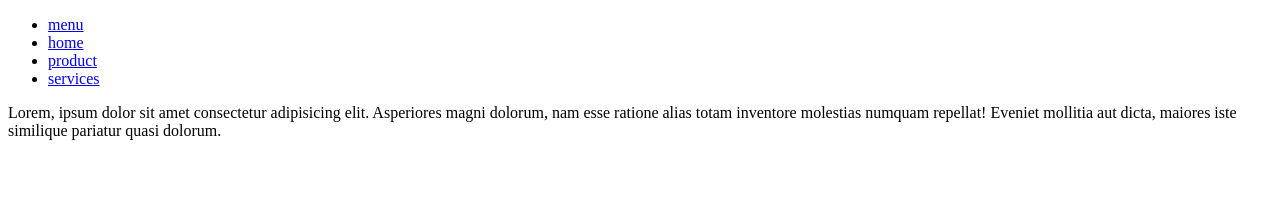
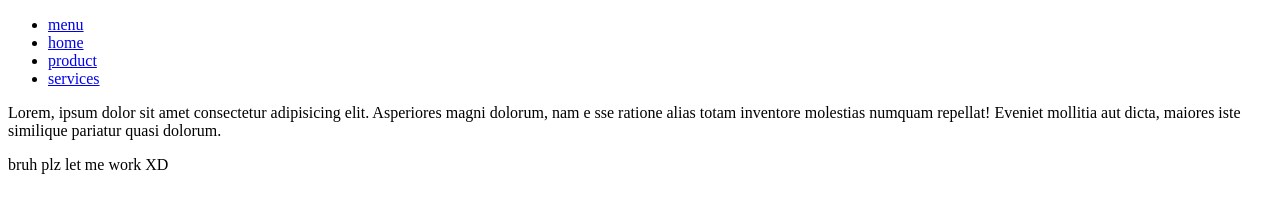
Before and after one commit to Arswm/training_git, a plain HTML site: page index.html in a window 1280 px wide. Drawn offline with Linux system fonts and the light colour scheme.

```diff
--- a/index.html
+++ b/index.html
@@ -21,6 +21,10 @@
         <a href="#">services</a>
     </li>
 </ul>
-<p>Lorem, ipsum dolor sit amet consectetur adipisicing elit. Asperiores magni dolorum, nam esse ratione alias totam inventore molestias numquam repellat! Eveniet mollitia aut dicta, maiores iste similique pariatur quasi dolorum.</p>
+<p>Lorem, ipsum dolor
+    sit amet consectetur adipisicing elit. Asperiores magni dolorum, nam e
+    sse ratione alias totam inventore molestias numquam repellat! Eveniet
+     mollitia aut dicta, maiores iste similique pariatur quasi dolorum.</p>
+     <p>bruh plz let me work XD</p>
 </body>
 </html>
```
